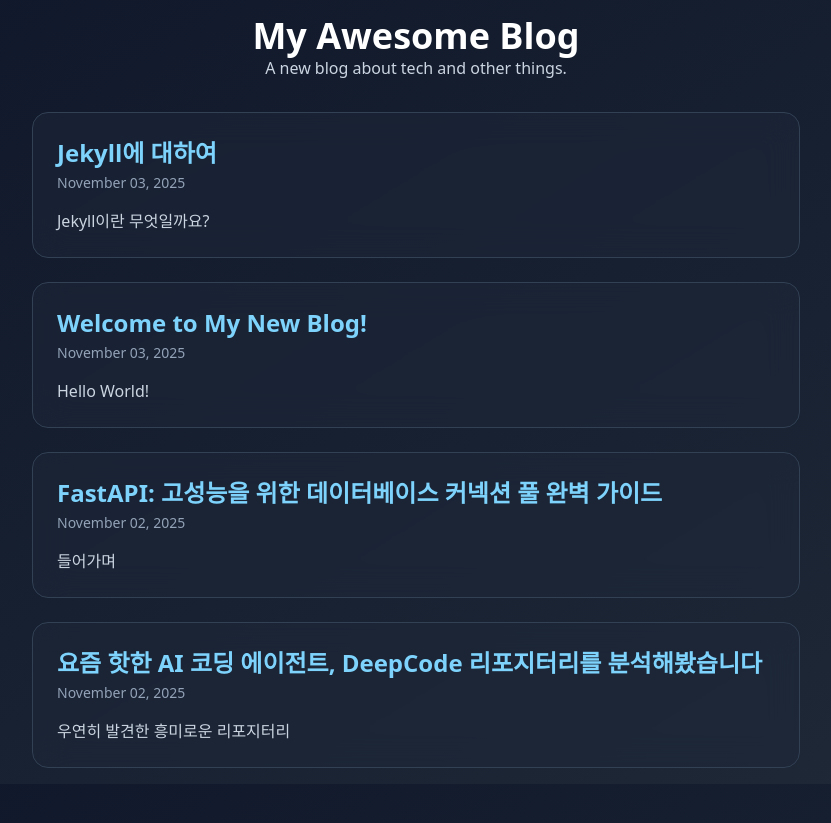
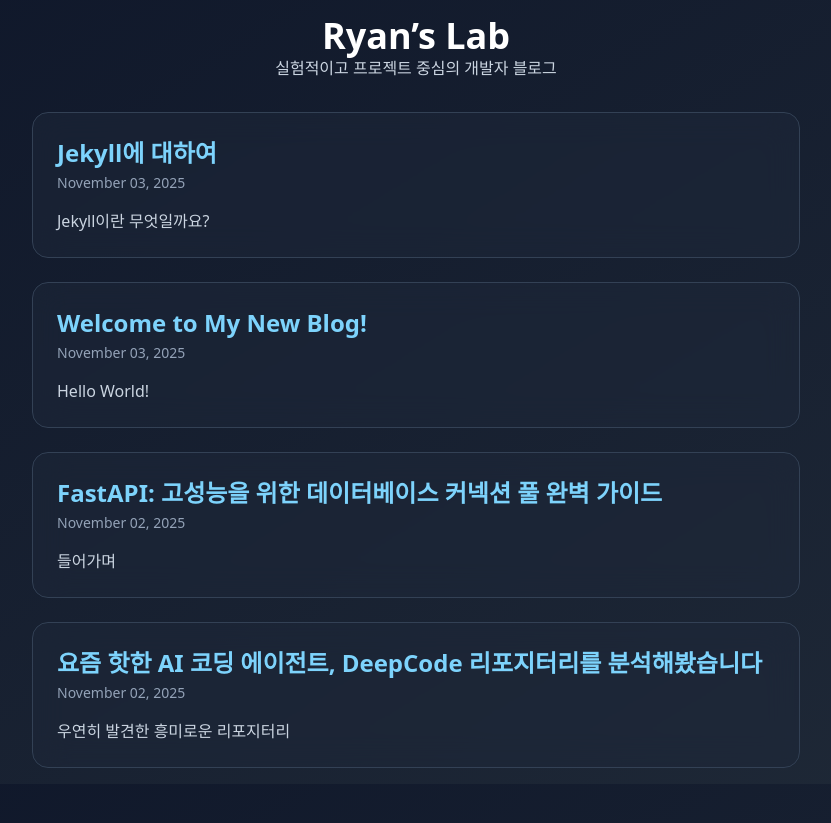
Before and after one commit to texas000/texas000.github.io, a Jekyll site: the page built from index.html, in a window 1280 px wide. Shown: the top 823 px of the page, without its empty margins (224-1055 px from the left). Built offline with Jekyll 4.4.1, drawn with Linux system fonts in a browser that asks for light colours.

Commit message:
page title update

```diff
--- a/_config.yml
+++ b/_config.yml
@@ -1,2 +1,2 @@
-title: My Awesome Blog
-description: A new blog about tech and other things.
+title: Ryan’s Lab
+description: 실험적이고 프로젝트 중심의 개발자 블로그
```
